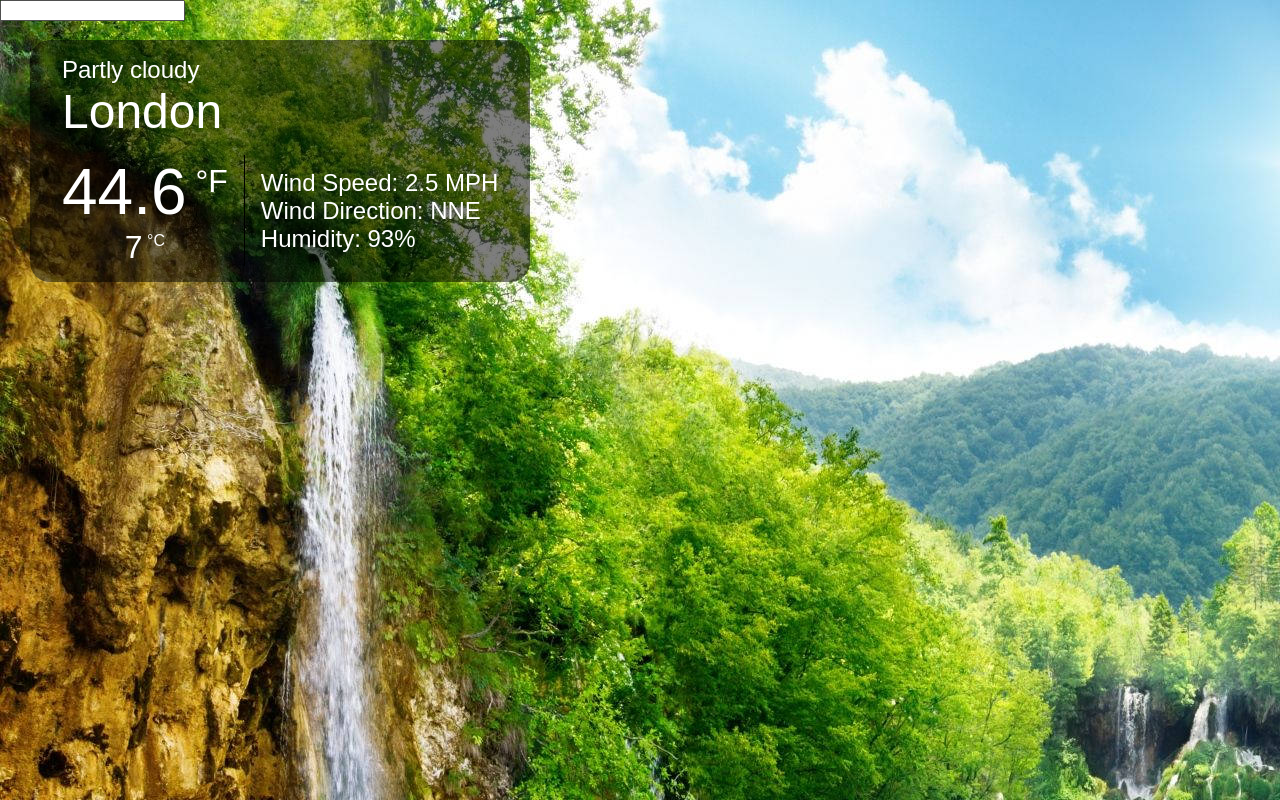
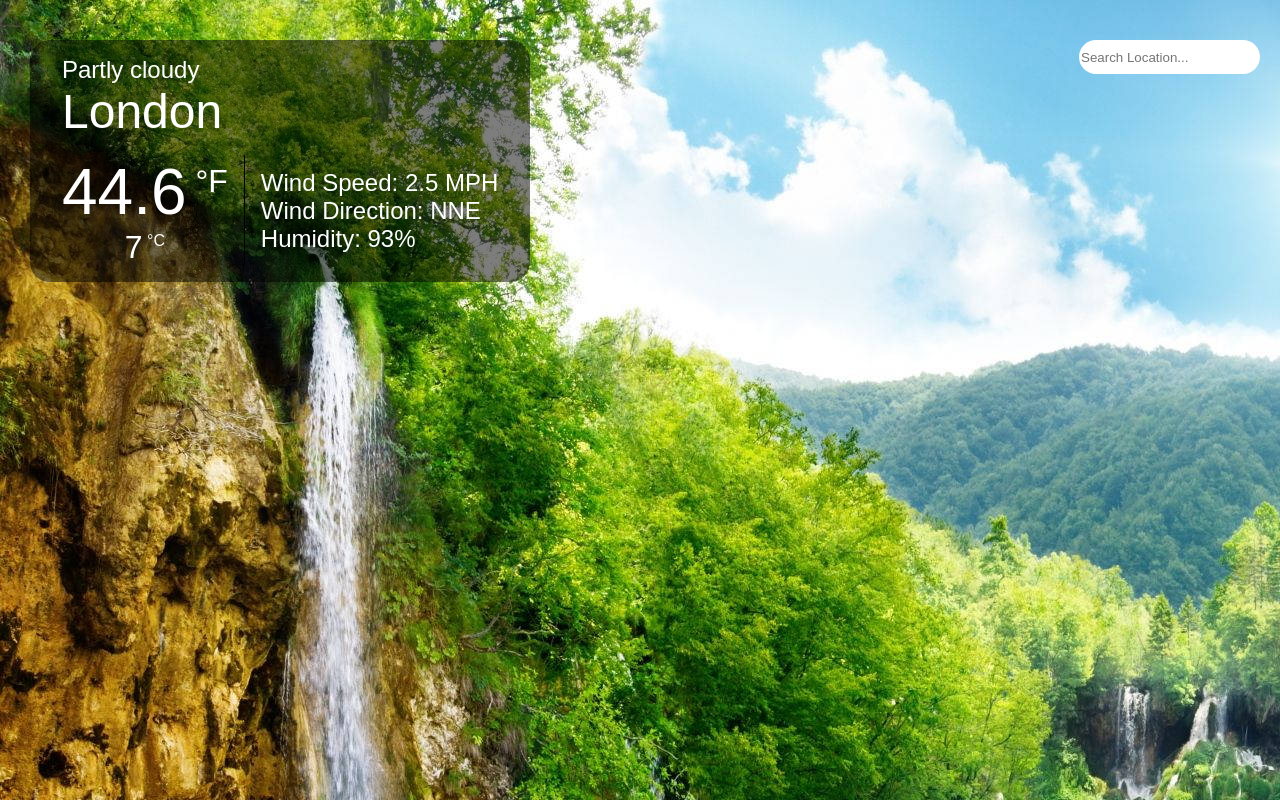
Before and after one commit to sisonj3/odin-weather-app, a website built with webpack: page index.html in a window 1280 px wide. Built offline with nearby package versions, Linux system fonts and the light colour scheme; no server answers.

Commit message:
Added class and placeholder to input

```diff
--- a/index.html
+++ b/index.html
@@ -7,7 +7,7 @@
     <script defer="defer" src="./dist/main.js"></script>
 </head>
 <body>
-    <input type="text">
+    <input class="search" type="text" placeholder="Search Location...">
 
     <div class="main-container">
         <div class="text-info">
```
